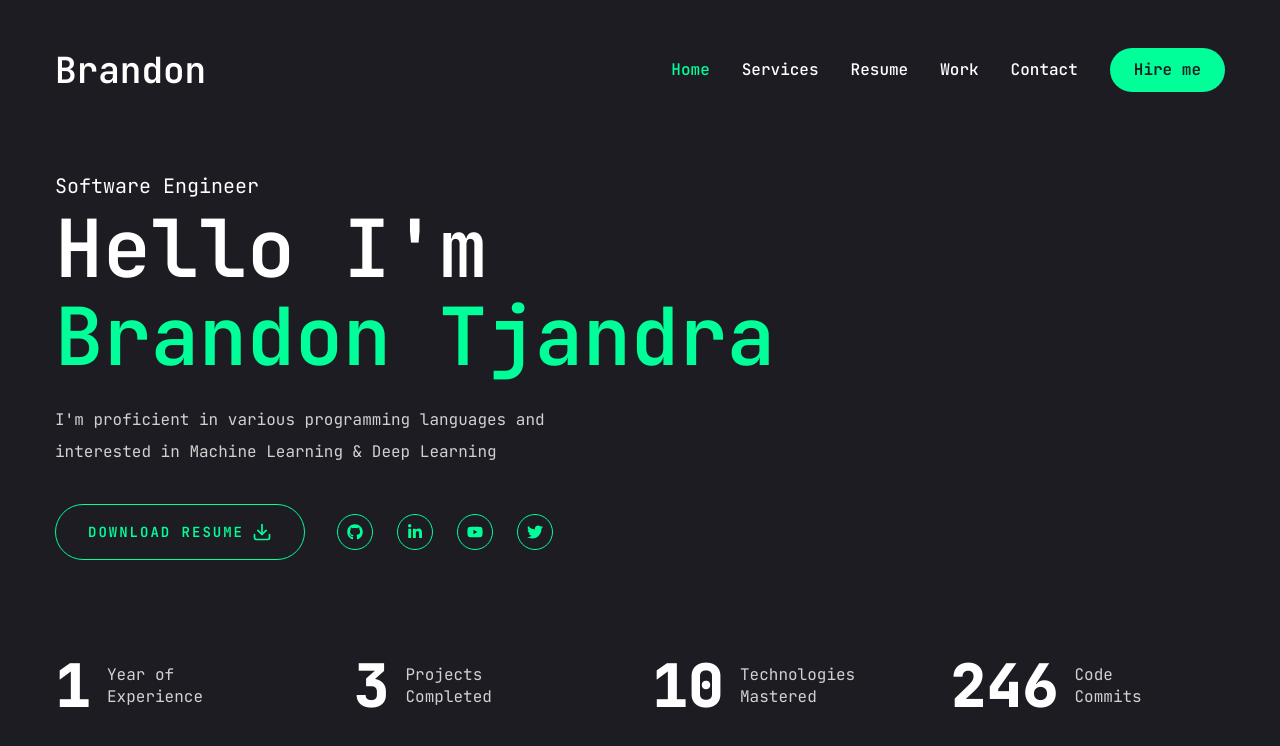
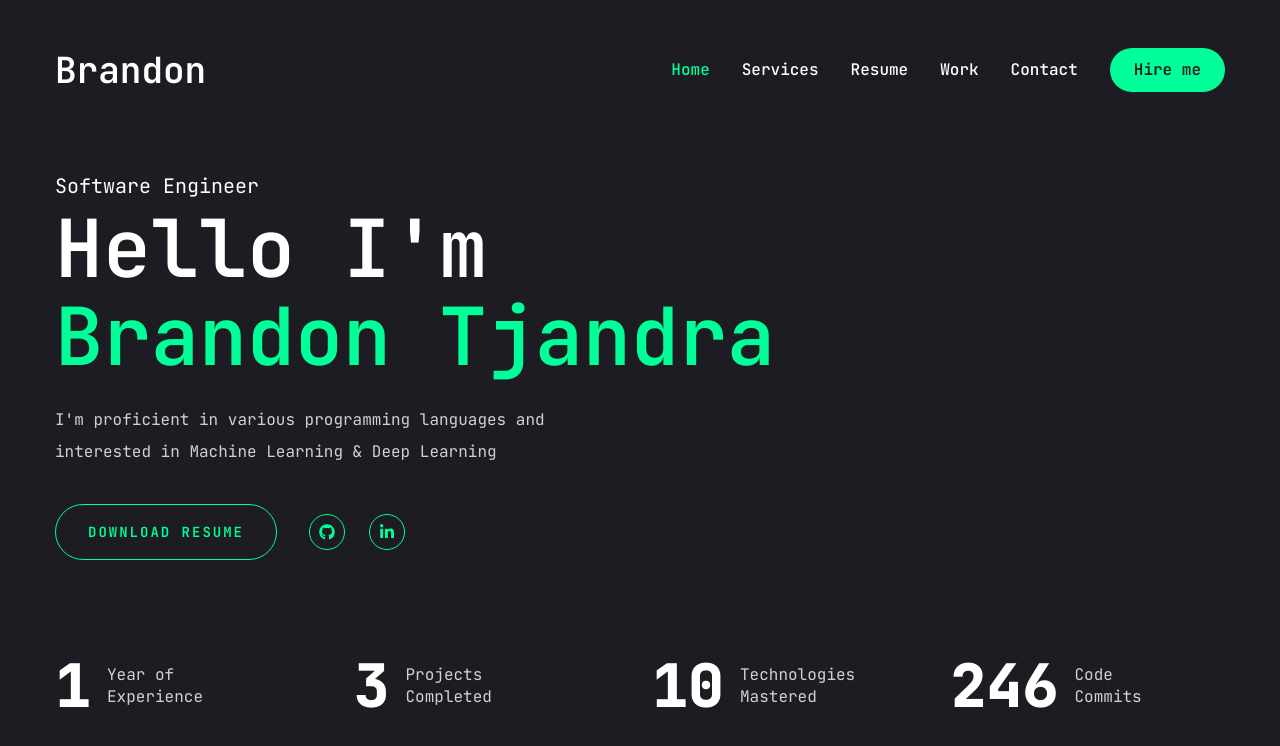
Before and after one commit to btjandra15/Portfolio, a Next.js app: page / in a window 1280 px wide. Shown: the top 746 px of the page. Built offline with nearby package versions, Linux system fonts and the light colour scheme.

Commit message:
Fixed Homepage

```diff
--- a/app/page.jsx
+++ b/app/page.jsx
@@ -1,7 +1,10 @@
+"use client";
+
 import Photo from "@/components/HomePage/Photo";
 import Social from "@/components/HomePage/Social";
 import Stats from "@/components/HomePage/Stats";
 import { Button } from "@/components/ui/button"
+import { saveAs } from "file-saver";
 import { FiDownload } from "react-icons/fi"
 
 const Home = () => {
@@ -20,9 +23,9 @@ const Home = () => {
 
             <div className="flex flex-col xl:flex-row items-center gap-8">
               <Button variant="outline" size='lg' className="uppercase flex items-center gap-2">
-                <span>Download Resume</span>
-
-                <FiDownload className="text-xl"/>
+                <a href="/Resume.pdf" download alt="Download Resume" target="_blank">
+                  <span>Download Resume</span>
+                </a>
               </Button>
 
               <div className="mb-8 xl:mb-0 ">
--- a/app/resume/page.jsx
+++ b/app/resume/page.jsx
@@ -33,7 +33,7 @@ const Resume = () => {
 
   const experience = {
     title: "Experience",
-    description: "Below are all of my most recent & relevant experience",
+    description: "",
     items: [
       {
         company: "MTA NYCT",
--- a/components/HomePage/Social.jsx
+++ b/components/HomePage/Social.jsx
@@ -5,26 +5,18 @@ const Social = ({containerStyles, iconStyles}) => {
     const socials = [
         {
             icon: <FaGithub/>,
-            path: ""
+            path: "https://github.com/btjandra15"
         },
         {
             icon: <FaLinkedinIn/>,
-            path: ""
-        },
-        {
-            icon: <FaYoutube/>,
-            path: ""
-        },
-        {
-            icon: <FaTwitter/>,
-            path: ""
+            path: "https://www.linkedin.com/in/btjandra/"
         },
     ]
 
     return (
         <div className={containerStyles}>
             {socials.map((item, index) => {
-                return <Link key={index} href={item.path} className={iconStyles}>
+                return <Link key={index} href={item.path} className={iconStyles} target="_blank">
                     {item.icon}
                 </Link>
             })}
--- a/package.json
+++ b/package.json
@@ -17,6 +17,7 @@
     "@radix-ui/react-tooltip": "^1.1.2",
     "class-variance-authority": "^0.7.0",
     "clsx": "^2.1.1",
+    "file-saver": "^2.0.5",
     "framer-motion": "^11.5.4",
     "lucide-react": "^0.439.0",
     "next": "14.2.7",
```
Also changed, not shown: 2 other files (tests, documents, lock files or other folders).
